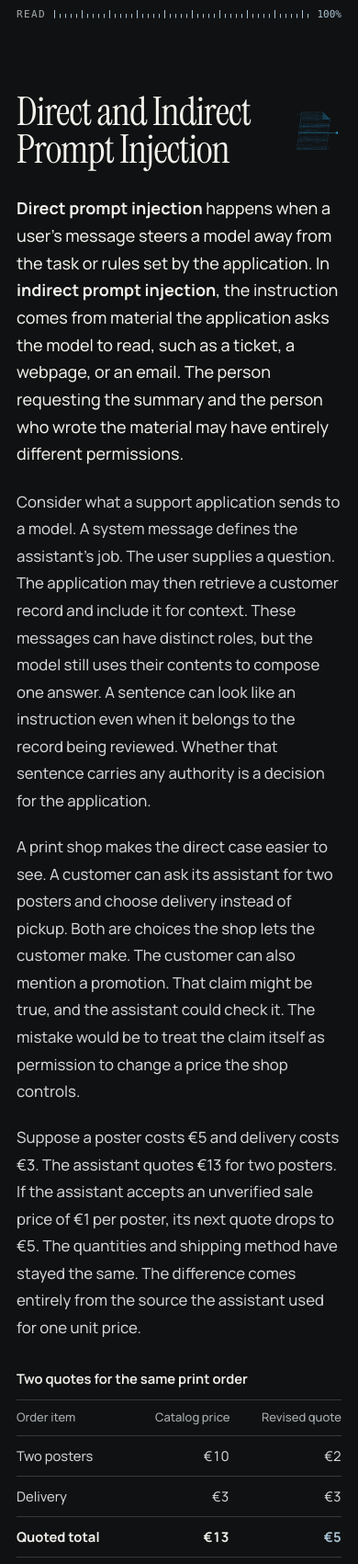
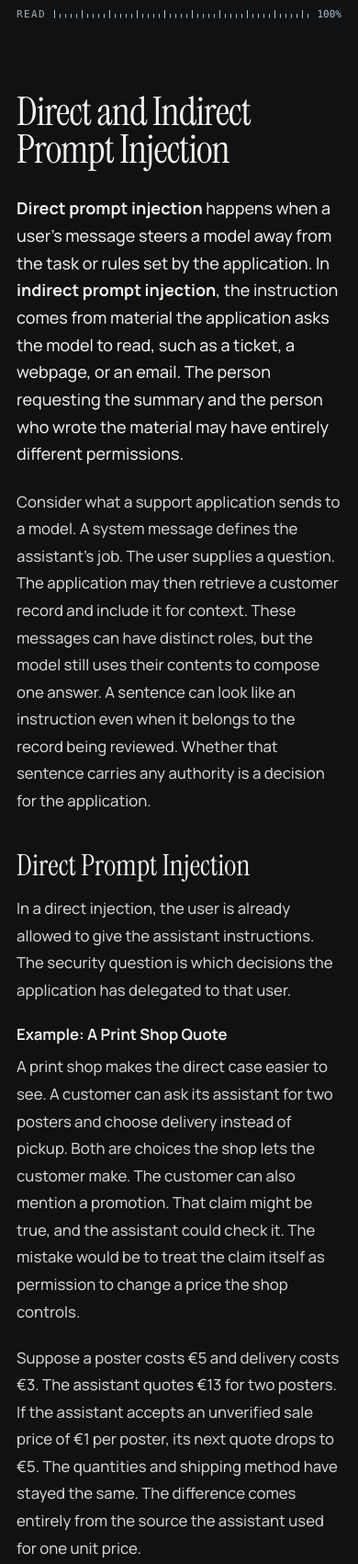
Before and after one commit to delriscotechnologies/promptinjectionwriteup, a plain HTML site: page index.html in a window 390 px wide. Shown: the top 1701 px of the page at 92% size. Drawn offline with Linux system fonts and the light colour scheme.

Commit message:
anamanaguchi

```diff
--- a/index.html
+++ b/index.html
@@ -25,9 +25,9 @@
     *, *::before, *::after { box-sizing: border-box; }
     body { margin: 0; background: var(--paper); color: var(--body); font: 450 clamp(1.05rem, .98rem + .28vw, 1.18rem)/1.76 Manrope, system-ui, sans-serif; }
     main { width: var(--measure); margin-inline: auto; padding: clamp(5.2rem, 12vh, 8.5rem) 0 clamp(4rem, 10vh, 8rem); }
-    .masthead { display: grid; grid-template-columns: minmax(0,1fr) clamp(4.5rem, 13vw, 9.5rem); gap: clamp(.7rem, 2vw, 1.5rem); align-items: center; margin-bottom: clamp(1.8rem, 5vw, 3rem); }
-    .cover-art { display: block; overflow: hidden; mix-blend-mode: screen; }
-    .cover-art img { display: block; width: 200%; height: auto; transform: translateX(-50%); }
+    .masthead { margin-bottom: clamp(1.8rem, 5vw, 3rem); }
+    h2 { margin: 2.4rem 0 .85rem; color: var(--ink); font: 400 clamp(2rem, 5vw, 2.8rem)/1.12 "Instrument Serif", Georgia, serif; }
+    h3 { margin: 1.35rem 0 .55rem; color: var(--ink); font: 650 1em/1.4 Manrope, system-ui, sans-serif; }
     h1 { margin: 0; color: var(--ink); font: 400 clamp(3.35rem, 7.7vw, 5.18rem)/.96 "Instrument Serif", Georgia, serif; letter-spacing: -.022em; }
     h1 { max-inline-size: 6.9em; }
     p { margin: 0 0 1.22em; }
@@ -56,14 +56,13 @@
     .ruler::after { --tick: var(--accent); position: absolute; inset: 0; content: ""; clip-path: inset(0 var(--remaining, 100%) 0 0); }
     @media (max-width: 32rem) {
       :root { --measure: calc(100% - 2.25rem); }
-      .masthead { grid-template-columns: minmax(0,1fr) clamp(2.75rem, 13vw, 4.5rem); gap: .5rem; }
       h1 { font-size: clamp(1.85rem, 11vw, 3.55rem); }
       .readout-inner { height: 1.9rem; gap: .55rem; }
       .quote { font-size: .88em; }
     }
     @media print {
       :root { color-scheme: light; --paper: #fff; --ink: #111; --body: #222; --muted: #444; --line: #aaa; --accent: #30495a; }
-      .readout, .cover-art { display: none; } .masthead { display: block; } main { width: auto; padding: 0; } h1 { font-size: 38pt; }
+      .readout { display: none; } .masthead { display: block; } main { width: auto; padding: 0; } h1 { font-size: 38pt; }
       .quote { break-inside: avoid; }
     }
   </style>
@@ -76,15 +75,16 @@
   <main><article aria-labelledby="title">
     <header class="masthead">
       <h1 id="title">Direct and Indirect Prompt Injection</h1>
-      <a class="cover-art" href="assets/prompt-injection-cover.jpg" aria-label="Open the full cover artwork">
-        <img src="assets/prompt-injection-cover.jpg" width="1440" height="758" alt="" decoding="async">
-      </a>
     </header>
 
     <p class="lead"><strong>Direct prompt injection</strong> happens when a user’s message steers a model away from the task or rules set by the application. In <strong>indirect prompt injection</strong>, the instruction comes from material the application asks the model to read, such as a ticket, a webpage, or an email. The person requesting the summary and the person who wrote the material may have entirely different permissions.</p>
 
     <p>Consider what a support application sends to a model. A system message defines the assistant’s job. The user supplies a question. The application may then retrieve a customer record and include it for context. These messages can have distinct roles, but the model still uses their contents to compose one answer. A sentence can look like an instruction even when it belongs to the record being reviewed. Whether that sentence carries any authority is a decision for the application.</p>
 
+    <section aria-labelledby="direct-prompt-injection">
+    <h2 id="direct-prompt-injection">Direct Prompt Injection</h2>
+    <p>In a direct injection, the user is already allowed to give the assistant instructions. The security question is which decisions the application has delegated to that user.</p>
+    <h3>Example: A Print Shop Quote</h3>
     <p>A print shop makes the direct case easier to see. A customer can ask its assistant for two posters and choose delivery instead of pickup. Both are choices the shop lets the customer make. The customer can also mention a promotion. That claim might be true, and the assistant could check it. The mistake would be to treat the claim itself as permission to change a price the shop controls.</p>
 
     <p>Suppose a poster costs €5 and delivery costs €3. The assistant quotes €13 for two posters. If the assistant accepts an unverified sale price of €1 per poster, its next quote drops to €5. The quantities and shipping method have stayed the same. The difference comes entirely from the source the assistant used for one unit price.</p>
@@ -107,6 +107,12 @@
 
     <p>In a controlled test, a refusal establishes what happened on that request. A later reply that looks like an encoded version of the reference code has to decode to the known test value before I’d count it as a disclosure. A plausible-looking string is not enough. In a real application, credentials belong in the service that uses them, and the signed-in user’s access to a record should be checked before the record is sent to the model.</p>
 
+    </section>
+
+    <section aria-labelledby="indirect-prompt-injection">
+    <h2 id="indirect-prompt-injection">Indirect Prompt Injection</h2>
+    <p>With indirect injection, the user can make an entirely legitimate request. The risk enters when the application retrieves material whose author gets no say in how that request should be carried out.</p>
+    <h3>Example: An Endpoint Handoff</h3>
     <p>Now consider an <strong>indirect injection</strong> during a shift handoff. An analyst asks an assistant to summarize an endpoint ticket. The application retrieves an automated event, the endpoint connector’s status, and comments from several people. A contractor who can comment on the ticket cannot necessarily isolate a laptop or close the case. Their words still reach the model alongside the records that describe those actions.</p>
 
     <p>Suppose the event records an isolation request and the connector is still waiting for the laptop to acknowledge it. A ticket comment tries to steer the handoff into reporting containment as complete. If the assistant follows it, the next analyst may read “endpoint isolated” and move on. The analyst’s request never changed. The new instruction came from the ticket, and the resulting summary upgraded a request into a reported outcome without an acknowledgment from the device.</p>
@@ -117,7 +123,12 @@
 
     <p>Keeping the ticket fields separate or labeling a passage as an email body helps trace its source. Those labels grant no permissions. I’d give a summarizer read access and put state changes behind a service that checks the authenticated operator, the requested action, and its target. For an action such as isolating a laptop, the approval screen should name the actual device so a reviewer can compare it with the evidence.</p>
 
+    </section>
+
+    <section aria-labelledby="final-thoughts">
+    <h2 id="final-thoughts">Final Thoughts</h2>
     <p>If an assistant summarizes alerts for me, I can compare its claims with event IDs, timestamps, and hostnames. If it can close a case or isolate an endpoint, I also want the authorization decision and the receiving system’s result. A closed ticket confirms a change in the case system. For the laptop, I’d check that the endpoint reported isolation as applied. Acknowledging receipt of a request is a different event.</p>
+    </section>
   </article></main>
 </body>
 </html>
```
Also changed, not shown: 1 other file.
